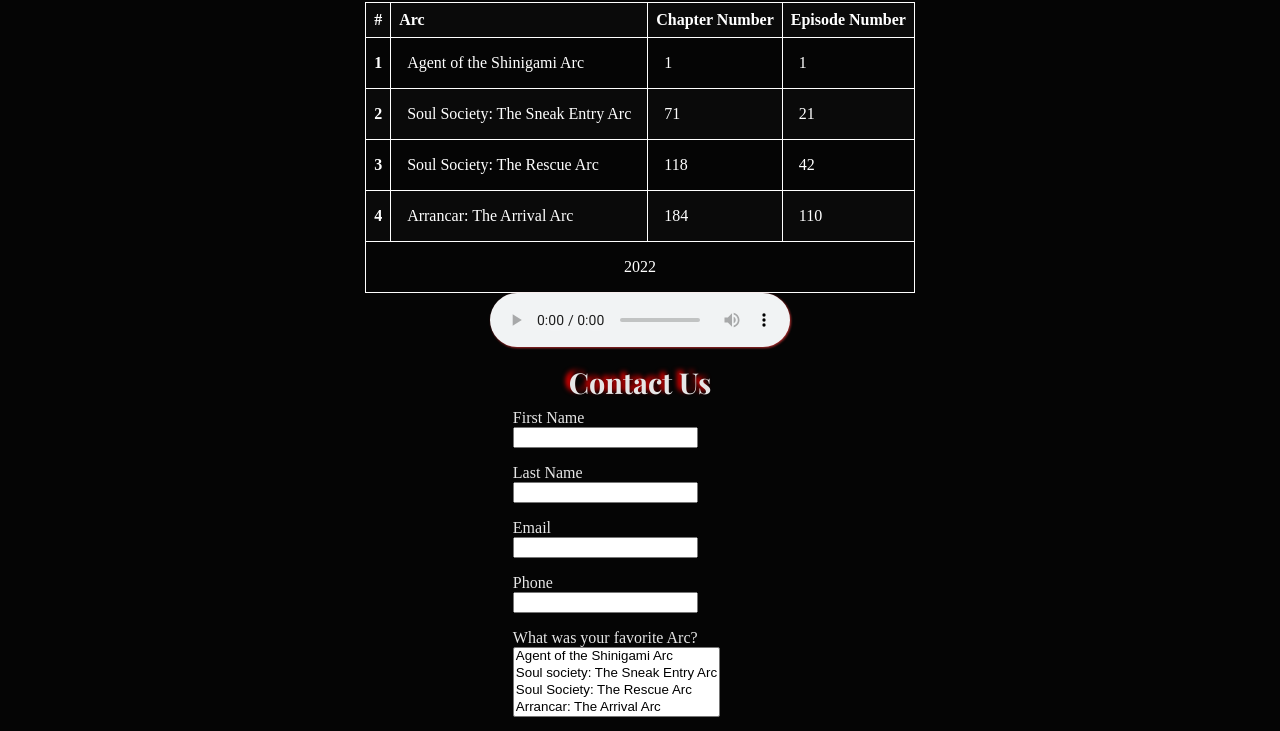
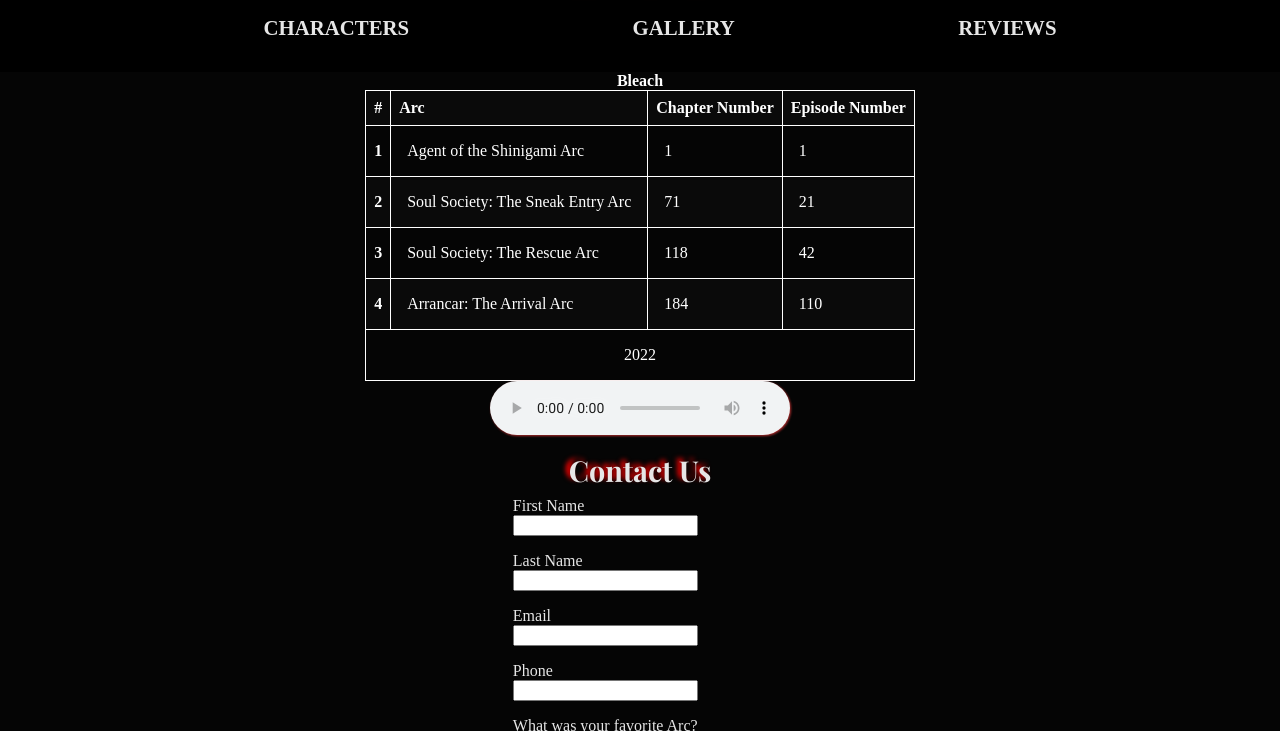
Before and after one commit to Shizuku-plk/Bleach-tribute-page, a plain HTML site: page about.html in a window 1280 px wide. Shown: the part 188-919 px from the top of the page. Drawn offline with nearby package versions, Linux system fonts and the light colour scheme.

Commit message:
add hover effects to the main nav and link the header image to index.html

```diff
--- a/about.html
+++ b/about.html
@@ -12,9 +12,16 @@
     <div class="container">
       <div class="header">
         <div class="logo">
-          <img src="img/bleach.jpg" alt="bleach" width="150" />
+          <a href="index.html"><img src="img/bleach.jpg" alt="bleach" width="150" /></a>
           <h1>Bleach</h1>
         </div>
+        <nav class="main-nav">
+          <ul>
+            <li><a href="#characters">Characters</a></li>
+            <li><a href="#gallery">Gallery</a></li>
+            <li><a href="#reviews">Reviews</a></li>
+          </ul>
+        </nav>
       </div>
 
       <div class="page-1">
@@ -135,9 +142,9 @@
         <ul>
           <li><a href="about.html">ABOUT</a></li>
           <li><a href="index.html">HOME</a></li>
-          <li><a href="#">CHARACTERS</a></li>
-          <li><a href="#">REVIEWS</a></li>
-          <li><a href="#">GALLERY</a></li>
+          <li><a href="index.html">CHARACTERS</a></li>
+          <li><a href="index.html">REVIEWS</a></li>
+          <li><a href="index.html">GALLERY</a></li>
         </ul>
       </div>
     </footer>
--- a/css/about-style.css
+++ b/css/about-style.css
@@ -8,6 +8,33 @@
   text-align: center;
   font-size: 3rem;
   text-shadow: #E32636 0px 0px 25px;
+}
+
+.main-nav {
+  padding: 1em;
+}
+
+.main-nav ul {
+  list-style: none;
+  /*display*/
+  display: flex;
+  justify-content: space-evenly;
+}
+
+.main-nav ul li {
+  /*display*/
+  display: inline-block;
+  /*box model*/
+  padding: 1em;
+}
+
+.main-nav ul li a {
+  /*typography*/
+  text-decoration: none;
+  text-transform: uppercase;
+  font-size: 1rem;
+  font-weight: 700;
+  color: hsl(0, 0%, 90%);
 }
 /*              PAGE 1                   */
 .page-1 {
@@ -107,7 +134,10 @@ footer {
 }
 
 @media (min-width: 1280px) {
-  .footer-nav a {
+  .main-nav ul li a {
+    font-size: 1.3rem;
+  }
+  :is(.footer-nav, .main-nav) a {
     font-size: 1.3rem;
     background:
       linear-gradient(
@@ -127,7 +157,7 @@ footer {
     transition: background-size 400ms;
   }
 
-  .footer-nav a:hover {
+  :is(.footer-nav, .main-nav) a:hover {
     background-size: 0 3px, 100% 3px;
   }
 }
--- a/css/layout.css
+++ b/css/layout.css
@@ -272,7 +272,7 @@ footer {
     align-content: center;
   }
 
-  .footer-nav a {
+  :is(.footer-nav, .main-nav) a {
     font-size: 1.3rem;
     background:
       linear-gradient(
@@ -292,7 +292,7 @@ footer {
     transition: background-size 400ms;
   }
 
-  .footer-nav a:hover {
+  :is(.footer-nav, .main-nav) a:hover {
     background-size: 0 3px, 100% 3px;
   }
 }
```
Also changed, not shown: index.html (+1 -1 lines).
